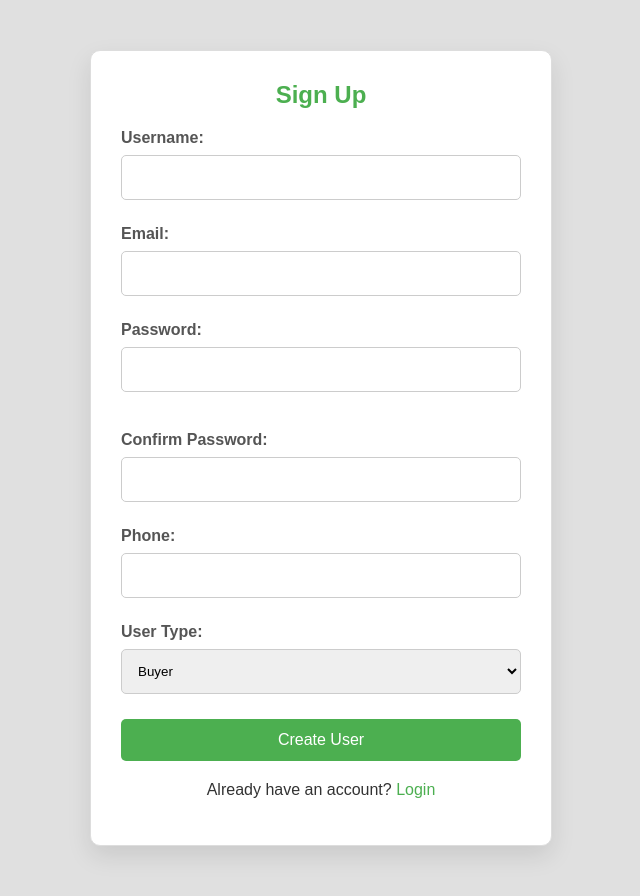
After one commit to aaditya-desai1/clothloop, a PHP site: page /new_signup.html in a window 1280 px wide. The commit adds this page. Shown: the whole page, without its empty margins (319-959 px from the left). Run offline with PHP 8.4, Linux system fonts and the light colour scheme.

Commit message:
change sighnu page

```diff
--- a/Registration/login.html
+++ b/Registration/login.html
@@ -125,7 +125,7 @@
                 if (data.success) {
                     // Redirect based on user type and destination
                     if (data.user_type === 'seller') {
-                        window.location.href = '/ClothLoop/frontend/Seller/seller_home.html';
+                        window.location.href = '/ClothLoop/frontend/Seller/Seller_Dashboard.html';
                     } else if (data.user_type === 'buyer') {
                         if (destination === 'wishlist') {
                             window.location.href = '/ClothLoop/frontend/Buyer/wish.html';
--- /dev/null
+++ b/Registration/new_signup.html
@@ -0,0 +1,352 @@
+<!DOCTYPE html>
+<html lang="en">
+<head>
+    <meta charset="UTF-8">
+    <meta name="viewport" content="width=device-width, initial-scale=1.0">
+    <title>Sign Up - ClothLoop</title>
+    <style>
+        body {
+            font-family: 'Arial', sans-serif;
+            background-color: #e0e0e0;
+            margin: 0;
+            padding: 0;
+            color: #333;
+        }
+
+        .container {
+            max-width: 400px;
+            margin: 50px auto;
+            padding: 30px;
+            background-color: #ffffff;
+            border-radius: 10px;
+            border: 1px solid #ddd;
+            box-shadow: 0 10px 25px rgba(0, 0, 0, 0.1);
+            transition: transform 0.3s ease, box-shadow 0.3s ease;
+        }
+
+        .container:hover {
+            transform: scale(1.02);
+            box-shadow: 0 15px 30px rgba(0, 0, 0, 0.15);
+        }
+
+        h2, h3 {
+            margin-top: 0;
+            color: #4CAF50;
+            font-size: 24px;
+            text-align: center;
+        }
+
+        .form-group {
+            margin-bottom: 25px;
+        }
+
+        label {
+            display: block;
+            margin-bottom: 8px;
+            font-weight: bold;
+            color: #555;
+        }
+
+        input[type="text"],
+        input[type="email"],
+        input[type="password"],
+        input[type="tel"],
+        select {
+            width: 100%;
+            height: 45px;
+            padding: 12px;
+            border: 1px solid #ccc;
+            border-radius: 5px;
+            box-sizing: border-box;
+            transition: border-color 0.3s ease;
+        }
+
+        input:focus,
+        select:focus {
+            border-color: #4CAF50;
+            outline: none;
+        }
+
+        button {
+            background-color: #4CAF50;
+            color: white;
+            padding: 12px 25px;
+            border: none;
+            border-radius: 5px;
+            font-size: 16px;
+            cursor: pointer;
+            transition: background-color 0.3s ease;
+            width: 100%;
+        }
+
+        button:hover {
+            background-color: #45a049;
+        }
+
+        button:active {
+            background-color: #3e8e41;
+            box-shadow: 0 5px #666;
+            transform: translateY(2px);
+        }
+
+        .error {
+            color: red;
+            font-size: 12px;
+            margin-top: 5px;
+        }
+
+        .password-strength-bar {
+            height: 5px;
+            margin-top: 5px;
+            border-radius: 3px;
+            transition: all 0.3s ease;
+            font-size: 12px;
+            color: white;
+            text-align: center;
+            padding: 2px;
+        }
+
+        .password-error {
+            margin-top: 5px;
+        }
+
+        .error-message {
+            color: #ff4444;
+            font-size: 12px;
+            margin-top: 2px;
+        }
+
+        .success-message {
+            background-color: #dff0d8;
+            color: #3c763d;
+            border: 1px solid #d6e9c6;
+            padding: 15px;
+            margin-bottom: 20px;
+            border-radius: 4px;
+            display: none;
+        }
+
+        .login-link {
+            text-align: center;
+            margin-top: 20px;
+        }
+
+        .login-link a {
+            color: #4CAF50;
+            text-decoration: none;
+        }
+
+        .login-link a:hover {
+            text-decoration: underline;
+        }
+    </style>
+</head>
+<body>
+    <div class="container">
+        <h2>Sign Up</h2>
+
+        <div id="success-message" class="success-message"></div>
+
+        <form id="signup-form" action="../backend/signup_process.php" method="POST">
+            <div class="form-group">
+                <label for="username">Username:</label>
+                <input type="text" id="username" name="username" required>
+                <span class="error" id="username-error"></span>
+            </div>
+
+            <div class="form-group">
+                <label for="email">Email:</label>
+                <input type="email" id="email" name="email" required>
+                <span class="error" id="email-error"></span>
+            </div>
+
+            <div class="form-group">
+                <label for="password">Password:</label>
+                <input type="password" id="password" name="password" required>
+                <div class="password-strength-bar" id="password-strength"></div>
+                <div class="password-error" id="password-error"></div>
+            </div>
+
+            <div class="form-group">
+                <label for="confirm_password">Confirm Password:</label>
+                <input type="password" id="confirm_password" name="confirm_password" required>
+                <span class="error" id="confirm-password-error"></span>
+            </div>
+
+            <div class="form-group">
+                <label for="phone">Phone:</label>
+                <input type="tel" id="phone" name="phone" pattern="[0-9]{10}" title="Please enter a 10-digit phone number" required>
+                <span class="error" id="phone-error"></span>
+            </div>
+
+            <div class="form-group">
+                <label for="user_type">User Type:</label>
+                <select id="user_type" name="user_type" required>
+                    <option value="buyer">Buyer</option>
+                    <option value="seller">Seller</option>
+                </select>
+            </div>
+
+            <button type="submit" id="submit-btn">Create User</button>
+        </form>
+
+        <div class="login-link">
+            <p>Already have an account? <a href="login.html">Login</a></p>
+        </div>
+    </div>
+
+    <script>
+        // Password validation function
+        function validatePassword(password) {
+            // Password validation rules
+            const minLength = 8;
+            const hasUpperCase = /[A-Z]/.test(password);
+            const hasLowerCase = /[a-z]/.test(password);
+            const hasNumbers = /\d/.test(password);
+            const hasSpecialChar = /[!@#$%^&*()_+\-=\[\]{};':"\\|,.<>\/?~]/.test(password);
+
+            const errors = [];
+
+            if (password.length < minLength) {
+                errors.push(`Password must be at least ${minLength} characters`);
+            }
+            if (!hasUpperCase) errors.push('Include at least one uppercase letter');
+            if (!hasLowerCase) errors.push('Include at least one lowercase letter');
+            if (!hasNumbers) errors.push('Include at least one number');
+            if (!hasSpecialChar) errors.push('Include at least one special character');
+
+            return {
+                isValid: errors.length === 0,
+                errors: errors
+            };
+        }
+
+        // Update password strength indicator
+        function updatePasswordStrength(password) {
+            let strength = 0;
+            const strengthElement = document.getElementById('password-strength');
+            const errorElement = document.getElementById('password-error');
+
+            if (password.length >= 8) strength++;
+            if (/[A-Z]/.test(password)) strength++;
+            if (/[a-z]/.test(password)) strength++;
+            if (/[0-9]/.test(password)) strength++;
+            if (/[^A-Za-z0-9]/.test(password)) strength++;
+
+            const strengthText = ['Very Weak', 'Weak', 'Medium', 'Strong', 'Very Strong'];
+            const strengthColor = ['#ff4444', '#ffbb33', '#ffeb3b', '#00C851', '#007E33'];
+
+            if (strength > 0) {
+                strengthElement.style.width = `${(strength / 5) * 100}%`;
+                strengthElement.style.backgroundColor = strengthColor[strength - 1];
+                strengthElement.textContent = strengthText[strength - 1];
+            } else {
+                strengthElement.style.width = '0';
+                strengthElement.textContent = '';
+            }
+
+            // Validate password and show errors
+            const result = validatePassword(password);
+            errorElement.innerHTML = result.errors.map(error =>
+                `<div class="error-message">${error}</div>`
+            ).join('');
+
+            return result.isValid;
+        }
+
+        // Handle form submission
+        document.getElementById('signup-form').addEventListener('submit', function(e) {
+            e.preventDefault();
+
+            // Get form values
+            const username = document.getElementById('username').value;
+            const email = document.getElementById('email').value;
+            const password = document.getElementById('password').value;
+            const confirmPassword = document.getElementById('confirm_password').value;
+            const phone = document.getElementById('phone').value;
+            const userType = document.getElementById('user_type').value;
+
+            // Validate phone number
+            if (!/^\d{10}$/.test(phone)) {
+                document.getElementById('phone-error').textContent = 'Please enter a valid 10-digit phone number';
+                return;
+            } else {
+                document.getElementById('phone-error').textContent = '';
+            }
+
+            // Validate password
+            if (!updatePasswordStrength(password)) {
+                return;
+            }
+
+            // Validate confirm password
+            if (password !== confirmPassword) {
+                document.getElementById('confirm-password-error').textContent = 'Passwords do not match';
+                return;
+            } else {
+                document.getElementById('confirm-password-error').textContent = '';
+            }
+
+            // Disable submit button and show loading state
+            const submitBtn = document.getElementById('submit-btn');
+            const originalText = submitBtn.textContent;
+            submitBtn.textContent = 'Creating Account...';
+            submitBtn.disabled = true;
+
+            // Create form data
+            const formData = new FormData();
+            formData.append('username', username);
+            formData.append('email', email);
+            formData.append('password', password);
+            formData.append('phone', phone);
+            formData.append('user_type', userType);
+
+            // Send data to the server
+            fetch('../backend/signup_process.php', {
+                method: 'POST',
+                body: formData
+            })
+            .then(response => {
+                if (!response.ok) {
+                    throw new Error('Network response was not ok');
+                }
+                return response.text();
+            })
+            .then(data => {
+                // Check if response contains success message
+                if (data.includes('Registration successful')) {
+                    // Show success message
+                    const successMessage = document.getElementById('success-message');
+                    successMessage.style.display = 'block';
+                    successMessage.innerHTML = `
+                        <h3>User Created Successfully!</h3>
+                        <p><strong>Username:</strong> ${username}</p>
+                        <p><strong>User Type:</strong> ${userType}</p>
+                        <p><a href="login.html">Go to login page</a></p>
+                    `;
+
+                    // Hide the form
+                    document.getElementById('signup-form').style.display = 'none';
+                } else {
+                    // Show error if registration failed
+                    document.getElementById('username-error').textContent = 'Registration failed. Please try again.';
+                }
+            })
+            .catch(error => {
+                console.error('Error:', error);
+                document.getElementById('username-error').textContent = 'An error occurred. Please try again.';
+            })
+            .finally(() => {
+                // Reset button state
+                submitBtn.textContent = originalText;
+                submitBtn.disabled = false;
+            });
+        });
+
+        // Add password input event listener
+        document.getElementById('password').addEventListener('input', function() {
+            updatePasswordStrength(this.value);
+        });
+    </script>
+</body>
+</html>
```
Also changed, not shown: Registration/signup.css (+30 -2 lines), Registration/signup.html (+35 -93 lines), Registration/signup.js (+102 -43 lines).
